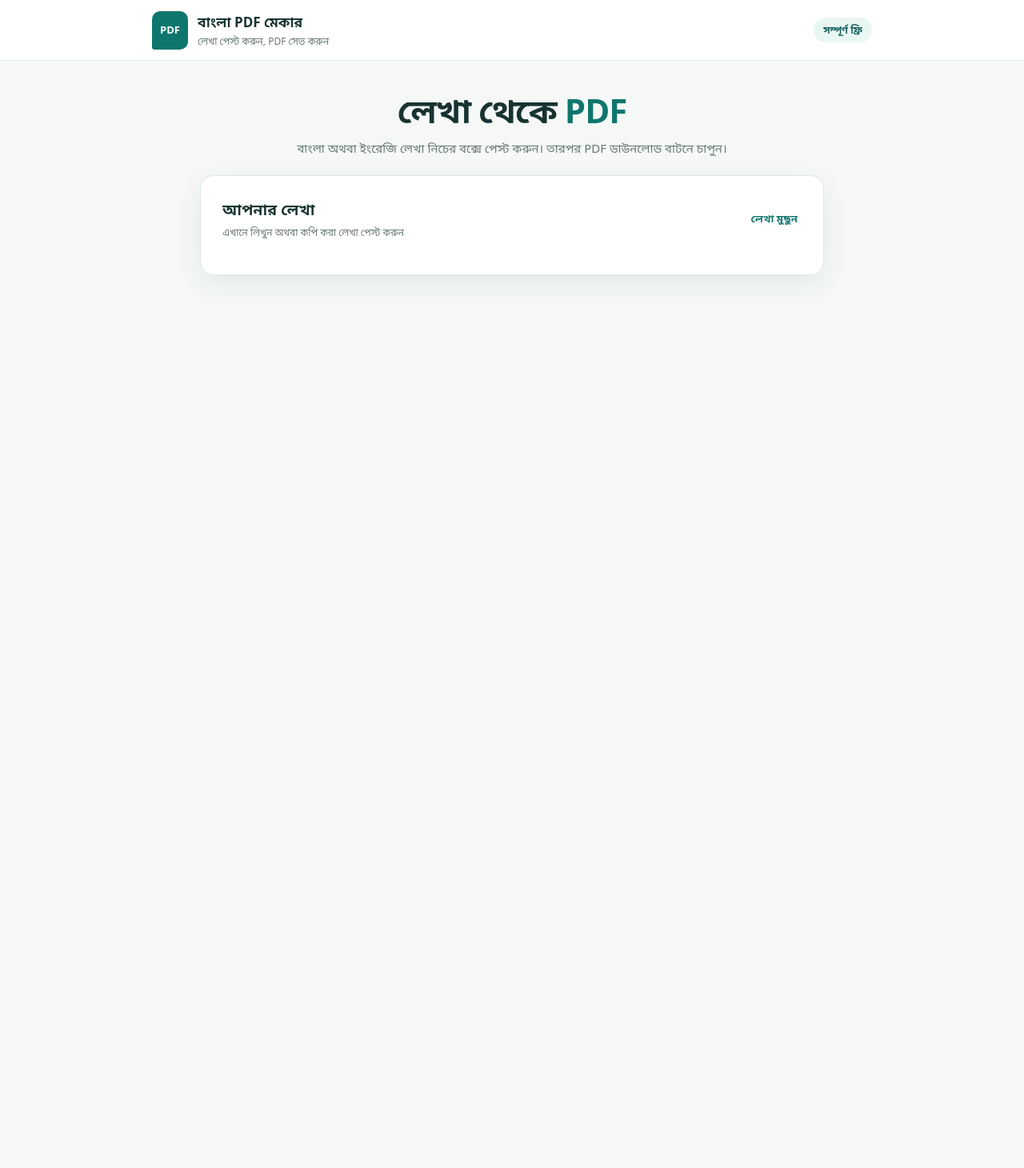
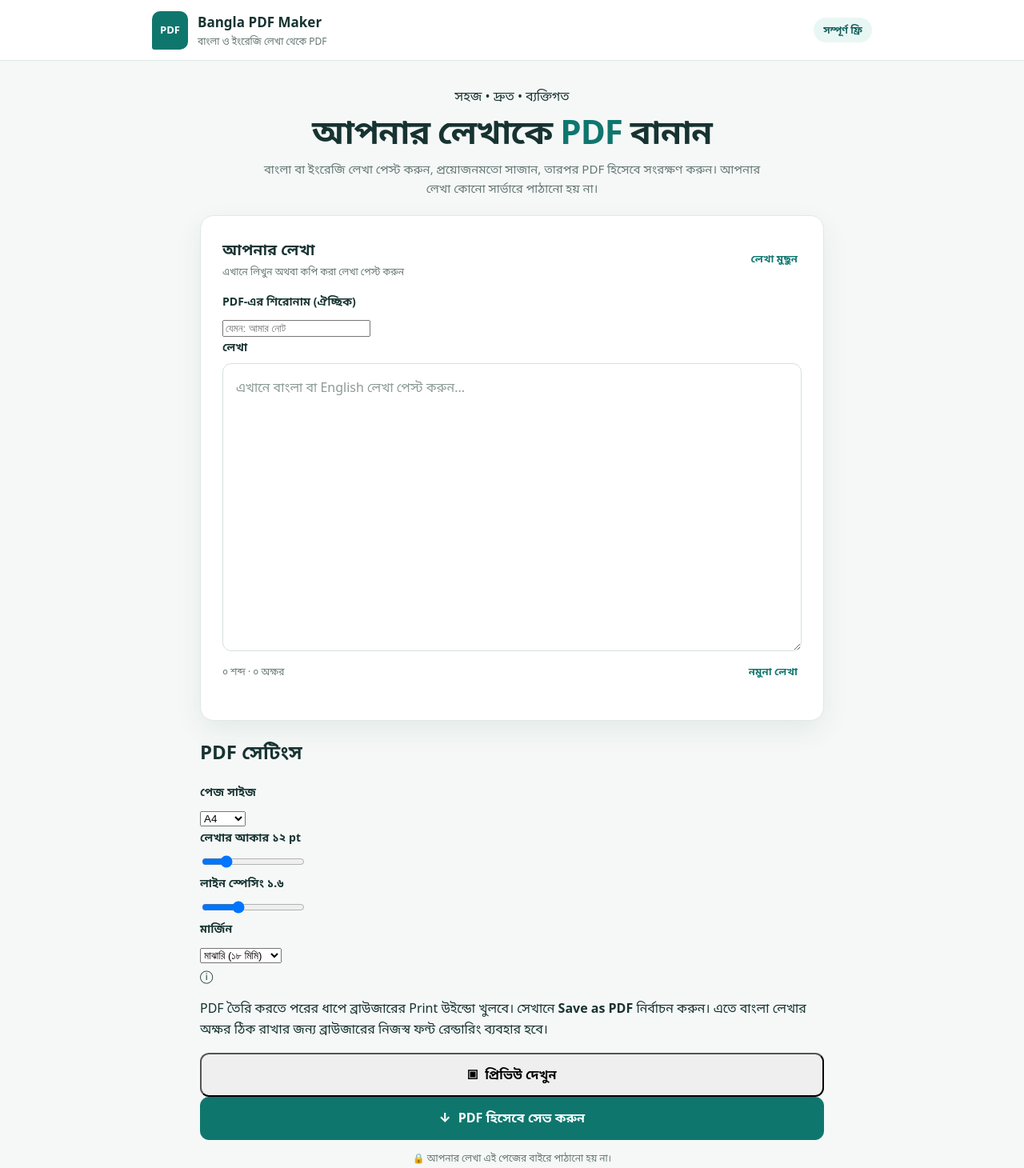
Before and after one commit to Asfak75/Bangla-pdf-maker, a plain HTML site: page index.html in a window 1280 px wide. Shown: the top 1460 px of the page at 80% size. Before the commit the page ends 800 px from the top, so only its background shows below. Drawn offline with Linux system fonts and the light colour scheme.

Commit message:
Update HTML content for Bangla PDF Maker

```diff
--- a/index.html
+++ b/index.html
@@ -3,27 +3,81 @@
 <head>
   <meta charset="utf-8">
   <meta name="viewport" content="width=device-width, initial-scale=1">
-  <meta name="description" content="বাংলা ও ইংরেজি লেখা সহজে PDF হিসেবে সংরক্ষণ করুন। বিনামূল্যের অনলাইন বাংলা PDF মেকার।">
+  <meta name="description" content="বাংলা ও ইংরেজি লেখা সহজে PDF হিসেবে সংরক্ষণ করুন। ফ্রি অনলাইন Text to PDF টুল।">
   <meta name="theme-color" content="#0f766e">
-  <title>বাংলা PDF মেকার — বিনামূল্যে Text to PDF</title>
+  <title>Bangla PDF Maker — Text to PDF</title>
   <link rel="stylesheet" href="style.css">
 </head>
 <body>
   <header class="site-header">
-    <a class="brand" href="#top" aria-label="বাংলা PDF মেকার হোম">
+    <a class="brand" href="#top" aria-label="Bangla PDF Maker হোম">
       <span class="brand-icon" aria-hidden="true">PDF</span>
-      <span><strong>বাংলা PDF মেকার</strong><small>লেখা পেস্ট করুন, PDF সেভ করুন</small></span>
+      <span><strong>Bangla PDF Maker</strong><small>বাংলা ও ইংরেজি লেখা থেকে PDF</small></span>
     </a>
     <span class="free-tag">সম্পূর্ণ ফ্রি</span>
   </header>
 
   <main id="top" class="layout">
     <section class="intro">
-      <h1>লেখা থেকে <span>PDF</span></h1>
-      <p>বাংলা অথবা ইংরেজি লেখা নিচের বক্সে পেস্ট করুন। তারপর PDF ডাউনলোড বাটনে চাপুন।</p>
+      <span class="eyebrow">সহজ • দ্রুত • ব্যক্তিগত</span>
+      <h1>আপনার লেখাকে <span>PDF</span> বানান</h1>
+      <p>বাংলা বা ইংরেজি লেখা পেস্ট করুন, প্রয়োজনমতো সাজান, তারপর PDF হিসেবে সংরক্ষণ করুন। আপনার লেখা কোনো সার্ভারে পাঠানো হয় না।</p>
     </section>
 
-    <section class="editor-panel" aria-label="PDF তৈরির টুল">
-      <div class="section-heading">
-        <div><h2>আপনার লেখা</h2><p>এখানে লিখুন অথবা কপি করা লেখা পেস্ট করুন</p></div>
-        <button type="button" id="clearBtn" class="text-button">লেখা মুছুন</button>
+    <section class="workspace" aria-label="PDF তৈরির টুল">
+      <div class="editor-panel">
+        <div class="section-heading">
+          <div><h2>আপনার লেখা</h2><p>এখানে লিখুন অথবা কপি করা লেখা পেস্ট করুন</p></div>
+          <button type="button" id="clearBtn" class="text-button">লেখা মুছুন</button>
+        </div>
+        <label class="field-label" for="docTitle">PDF-এর শিরোনাম (ঐচ্ছিক)</label>
+        <input id="docTitle" type="text" maxlength="120" placeholder="যেমন: আমার নোট">
+        <label class="field-label" for="textInput">লেখা</label>
+        <textarea id="textInput" spellcheck="false" placeholder="এখানে বাংলা বা English লেখা পেস্ট করুন..." aria-describedby="wordCount"></textarea>
+        <div class="editor-footer"><span id="wordCount">০ শব্দ · ০ অক্ষর</span><button type="button" id="sampleBtn" class="text-button">নমুনা লেখা</button></div>
+      </div>
+
+      <aside class="settings-panel">
+        <h2>PDF সেটিংস</h2>
+        <div class="field-group">
+          <label class="field-label" for="pageSize">পেজ সাইজ</label>
+          <select id="pageSize"><option value="A4">A4</option><option value="Letter">Letter</option></select>
+        </div>
+        <div class="field-group">
+          <label class="field-label" for="fontSize">লেখার আকার <strong id="fontSizeValue">১২ pt</strong></label>
+          <input id="fontSize" type="range" min="9" max="24" value="12">
+        </div>
+        <div class="field-group">
+          <label class="field-label" for="lineSpacing">লাইন স্পেসিং <strong id="lineSpacingValue">১.৬</strong></label>
+          <input id="lineSpacing" type="range" min="12" max="24" value="16">
+        </div>
+        <div class="field-group">
+          <label class="field-label" for="margin">মার্জিন</label>
+          <select id="margin"><option value="12">স্বাভাবিক (১২ মিমি)</option><option value="18" selected>মাঝারি (১৮ মিমি)</option><option value="25">বড় (২৫ মিমি)</option><option value="8">ছোট (৮ মিমি)</option></select>
+        </div>
+        <div class="setting-note"><span aria-hidden="true">ⓘ</span><p>PDF তৈরি করতে পরের ধাপে ব্রাউজারের Print উইন্ডো খুলবে। সেখানে <b>Save as PDF</b> নির্বাচন করুন। এতে বাংলা লেখার অক্ষর ঠিক রাখার জন্য ব্রাউজারের নিজস্ব ফন্ট রেন্ডারিং ব্যবহার হবে।</p></div>
+        <button type="button" id="previewBtn" class="button button-secondary"><span aria-hidden="true">▣</span> প্রিভিউ দেখুন</button>
+        <button type="button" id="pdfBtn" class="button button-primary"><span aria-hidden="true">↓</span> PDF হিসেবে সেভ করুন</button>
+        <p class="privacy-note"><span aria-hidden="true">🔒</span> আপনার লেখা এই পেজের বাইরে পাঠানো হয় না।</p>
+      </aside>
+    </section>
+
+    <section id="previewSection" class="preview-section" hidden>
+      <div class="section-heading"><div><h2>প্রিভিউ</h2><p>PDF-এ লেখা কেমন দেখাবে তা দেখুন</p></div><button type="button" id="closePreviewBtn" class="text-button">বন্ধ করুন</button></div>
+      <article id="previewPaper" class="preview-paper" aria-live="polite"></article>
+    </section>
+
+    <section class="steps">
+      <h2>কীভাবে PDF সেভ করবেন?</h2>
+      <div class="steps-grid">
+        <div class="step"><span>১</span><strong>লেখা পেস্ট করুন</strong><p>বাংলা বা ইংরেজি যেকোনো লেখা দিন।</p></div>
+        <div class="step"><span>২</span><strong>সেটিংস ঠিক করুন</strong><p>পেজ সাইজ, ফন্ট ও মার্জিন বেছে নিন।</p></div>
+        <div class="step"><span>৩</span><strong>PDF সেভ করুন</strong><p>Print উইন্ডোতে “Save as PDF” বেছে নিন।</p></div>
+      </div>
+    </section>
+  </main>
+
+  <footer><p>© <span id="year"></span> Bangla PDF Maker · বিনামূল্যে ব্যবহার করুন</p><p>আপনার লেখা শুধু আপনার ব্রাউজারেই প্রক্রিয়া করা হয়।</p></footer>
+  <script src="script.js"></script>
+</body>
+</html>
```
